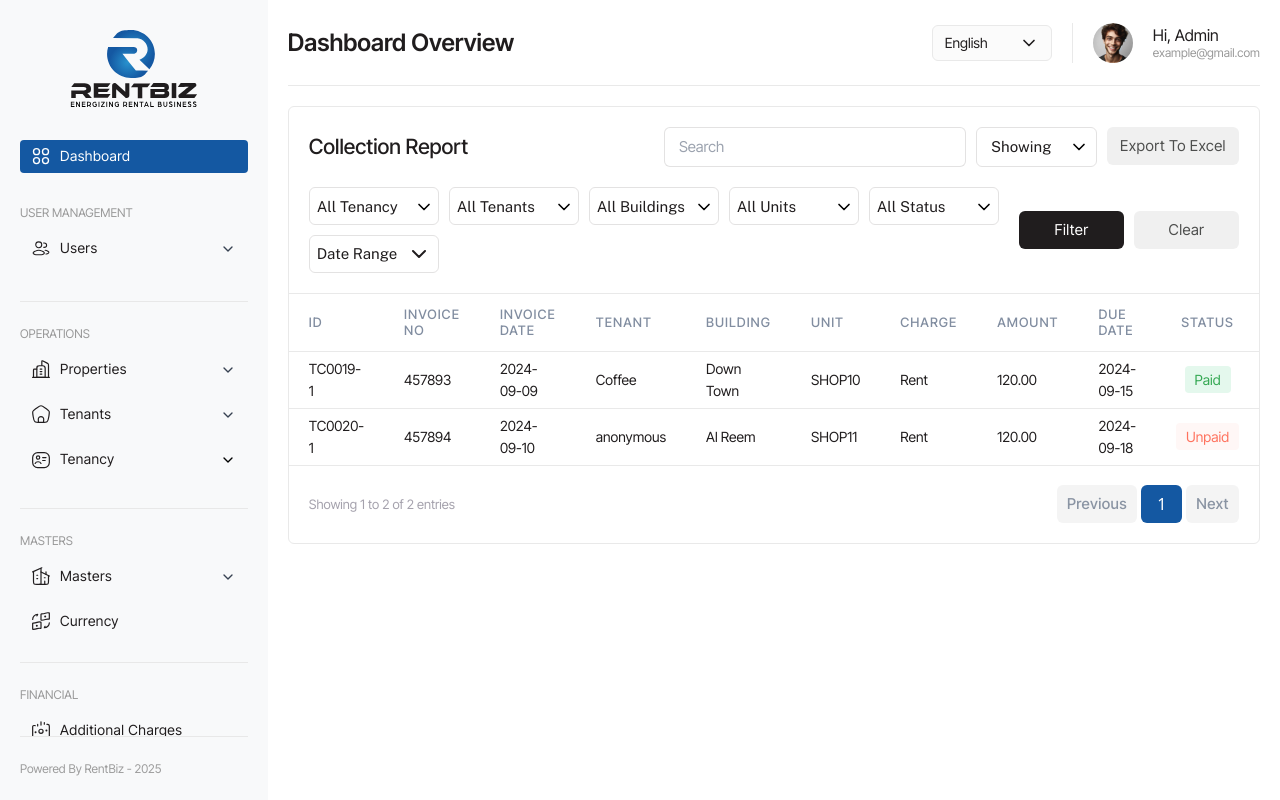
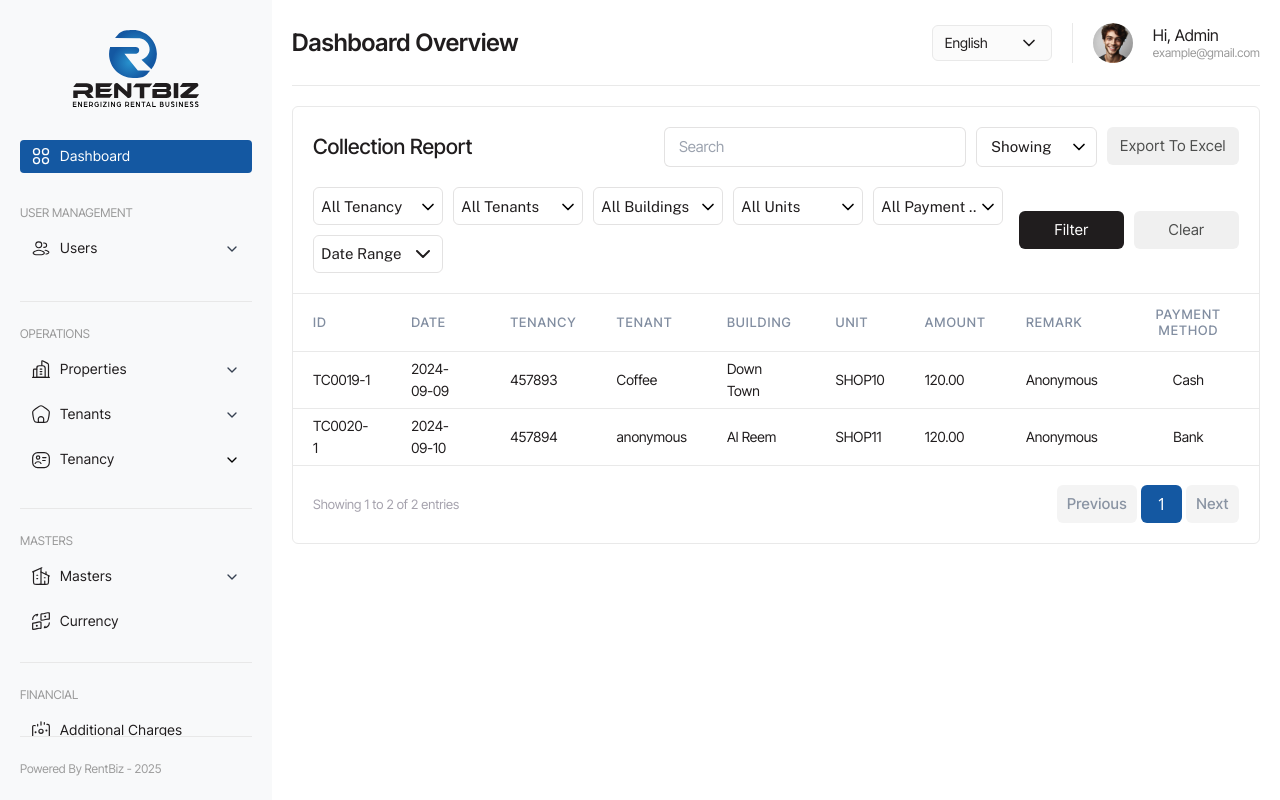
Before and after one commit to hoztox/RentBiz-Frontend, a React (Vite) app: page /admin/collection-report in a window 1280 px wide. Built offline with nearby package versions, Linux system fonts and the light colour scheme.

Commit message:
Completed Collection Reports

```diff
--- a/src/pages/ReportCollection/ReportCollection.jsx
+++ b/src/pages/ReportCollection/ReportCollection.jsx
@@ -11,7 +11,7 @@ const ReportCollection = () => {
         tenant: "",
         building: "",
         unit: "",
-        status: "",
+        payment: "",
         start_date: "",
         end_date: "",
     });
@@ -20,7 +20,7 @@ const ReportCollection = () => {
         tenant: "",
         building: "",
         unit: "",
-        status: "",
+        payment: "",
         start_date: "",
         end_date: "",
     });
@@ -47,27 +47,25 @@ const ReportCollection = () => {
     const demoData = [
         {
             id: "TC0019-1",
-            invoice_no: "457893",
-            invoice_date: "2024-09-09",
+            tenancy: "457893",
+            date: "2024-09-09",
             tenant: "Coffee",
             building: "Down Town",
             unit: "SHOP10",
-            charge: "Rent",
             amount: "120.00",
-            due_date: "2024-09-15",
-            status: "Paid",
+            remark: "Anonymous",
+            payment: "Cash",
         },
         {
             id: "TC0020-1",
-            invoice_no: "457894",
-            invoice_date: "2024-09-10",
+            tenancy: "457894",
+            date: "2024-09-10",
             tenant: "anonymous",
             building: "Al Reem",
             unit: "SHOP11",
-            charge: "Rent",
             amount: "120.00",
-            due_date: "2024-09-18",
-            status: "Unpaid",
+            remark: "Anonymous",
+            payment: "Bank",
         },
     ];
 
@@ -77,7 +75,7 @@ const ReportCollection = () => {
     const uniqueTenants = getUnique("tenant");
     const uniqueBuildings = getUnique("building");
     const uniqueUnits = getUnique("unit");
-    const uniqueStatuses = getUnique("status");
+    const uniquePayments = getUnique("payment");
 
     const clearFilters = () => {
         const cleared = {
@@ -85,7 +83,7 @@ const ReportCollection = () => {
             tenant: "",
             building: "",
             unit: "",
-            status: "",
+            payment: "",
             start_date: "",
             end_date: "",
         };
@@ -105,9 +103,9 @@ const ReportCollection = () => {
             (!filters.tenant || report.tenant === filters.tenant) &&
             (!filters.building || report.building === filters.building) &&
             (!filters.unit || report.unit === filters.unit) &&
-            (!filters.status || report.status === filters.status) &&
-            (!filters.start_date || new Date(report.invoice_date) >= new Date(filters.start_date)) &&
-            (!filters.end_date || new Date(report.due_date) <= new Date(filters.end_date));
+            (!filters.payment || report.payment === filters.payment) &&
+            (!filters.start_date || new Date(report.date) >= new Date(filters.start_date)) &&
+            (!filters.end_date || new Date(report.date) <= new Date(filters.end_date));
 
         return matchesSearch && matchesFilters;
     });
@@ -127,19 +125,8 @@ const ReportCollection = () => {
         setOpenSelectKey(openSelectKey === "date_range" ? null : "date_range");
     };
 
-    // Helper function to get status style
-    const getStatusStyle = (status) => {
-        switch (status) {
-            case 'Paid':
-                return 'bg-[#28C76F20] text-[#34A853]';
-            case 'Unpaid':
-                return 'bg-[#FFF7F6] text-[#FF725E]';
-            case 'Overdue':
-                return 'bg-[#FEF7E0] text-[#FBBC04]';
-            default:
-                return 'bg-[#E8EFF6] text-[#1458A2]';
-        }
-    };
+
+
 
     return (
         <div className="border border-[#E9E9E9] rounded-md">
@@ -180,7 +167,7 @@ const ReportCollection = () => {
                             ["tenant", "All Tenants", uniqueTenants],
                             ["building", "All Buildings", uniqueBuildings],
                             ["unit", "All Units", uniqueUnits],
-                            ["status", "All Status", uniqueStatuses],
+                            ["payment", "All Payment ..", uniquePayments],
                         ].map(([key, label, options]) => (
                             <div key={key} className="relative">
                                 <select
@@ -266,15 +253,14 @@ const ReportCollection = () => {
                 <thead>
                     <tr className="border-b border-[#E9E9E9] h-[57px]">
                         <th className="px-5 text-left report-collection-thead">ID</th>
-                        <th className="px-5 text-left report-collection-thead">INVOICE NO</th>
-                        <th className="px-5 text-left report-collection-thead">INVOICE DATE</th>
+                        <th className="px-5 text-left report-collection-thead">DATE</th>
+                        <th className="px-5 text-left report-collection-thead">TENANCY</th>
                         <th className="px-5 text-left report-collection-thead">TENANT</th>
                         <th className="px-5 text-left report-collection-thead">BUILDING</th>
                         <th className="px-5 text-left report-collection-thead">UNIT</th>
-                        <th className="px-5 text-left report-collection-thead">CHARGE</th>
                         <th className="px-5 text-left report-collection-thead">AMOUNT</th>
-                        <th className="px-5 text-left report-collection-thead">DUE DATE</th>
-                        <th className="px-5 text-center report-collection-thead">STATUS</th>
+                        <th className="px-5 text-left report-collection-thead">REMARK</th>
+                        <th className="px-5 text-center report-collection-thead">PAYMENT METHOD</th>
                     </tr>
                 </thead>
                 <tbody>
@@ -284,19 +270,14 @@ const ReportCollection = () => {
                             className="border-b border-[#E9E9E9] h-[57px] hover:bg-gray-50 cursor-pointer"
                         >
                             <td className="px-5 report-collection-data">{report.id}</td>
-                            <td className="px-5 report-collection-data">{report.invoice_no}</td>
-                            <td className="px-5 report-collection-data">{report.invoice_date}</td>
+                            <td className="px-5 report-collection-data">{report.date}</td>
+                            <td className="px-5 report-collection-data">{report.tenancy}</td>
                             <td className="px-5 report-collection-data">{report.tenant}</td>
                             <td className="px-5 report-collection-data">{report.building}</td>
                             <td className="px-5 report-collection-data">{report.unit}</td>
-                            <td className="px-5 report-collection-data">{report.charge}</td>
                             <td className="px-5 report-collection-data">{report.amount}</td>
-                            <td className="px-5 report-collection-data">{report.due_date}</td>
-                            <td className="px-5 text-center report-collection-data">
-                                <span className={`px-[10px] py-[5px] rounded-[4px] w-[69px] ${getStatusStyle(report.status)}`}>
-                                    {report.status}
-                                </span>
-                            </td>
+                            <td className="px-5 report-collection-data">{report.remark}</td>
+                            <td className="px-5 text-center report-collection-data">{report.payment}</td>
                         </tr>
                     ))}
                 </tbody>
```
